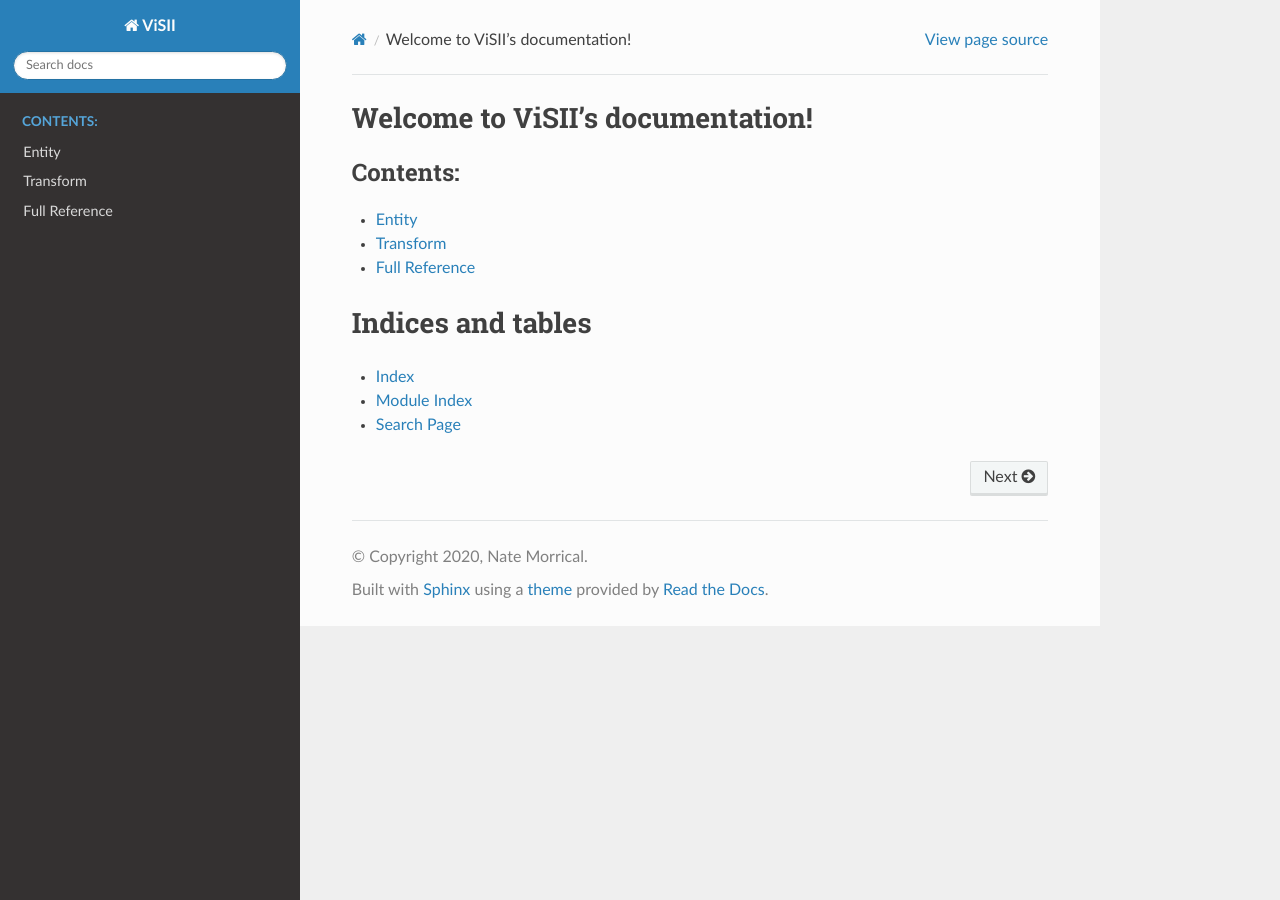
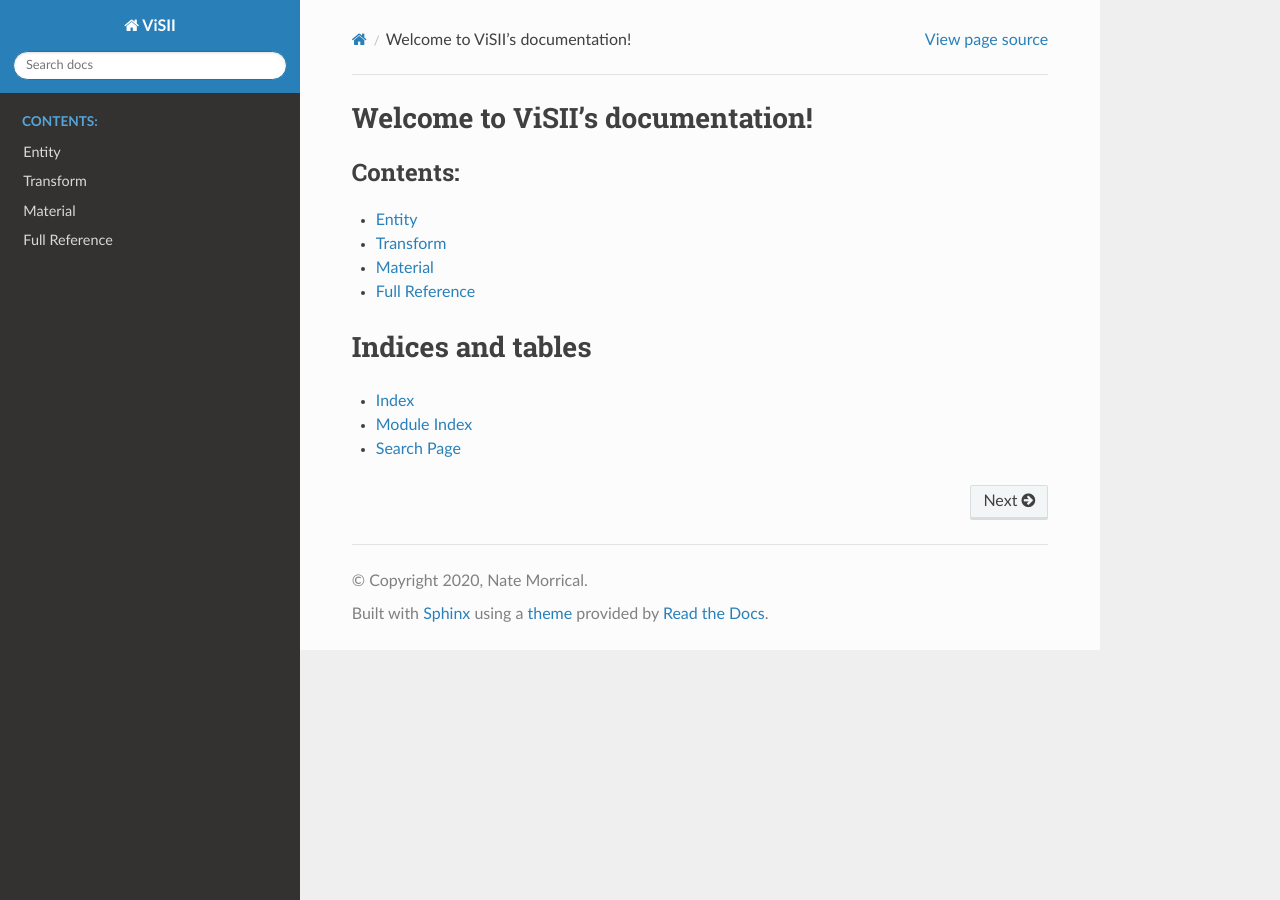
Before and after one commit to owl-project/NVISII, a Sphinx documentation site: the page built from docs/source/index.rst, in a window 1280 px wide. Built offline with Sphinx 7.4.7 and the Read the Docs theme 2.0.0, drawn with Linux system fonts in a browser that asks for light colours.

Commit message:
Updated docs

```diff
--- a/docs/source/index.rst
+++ b/docs/source/index.rst
@@ -7,6 +7,7 @@ Welcome to ViSII's documentation!
 
    entity
    transform
+   material
    all
 
 
--- /dev/null
+++ b/docs/source/material.rst
@@ -0,0 +1,4 @@
+Material
+=================================
+.. autoclass:: visii.Material
+    :members:
```
